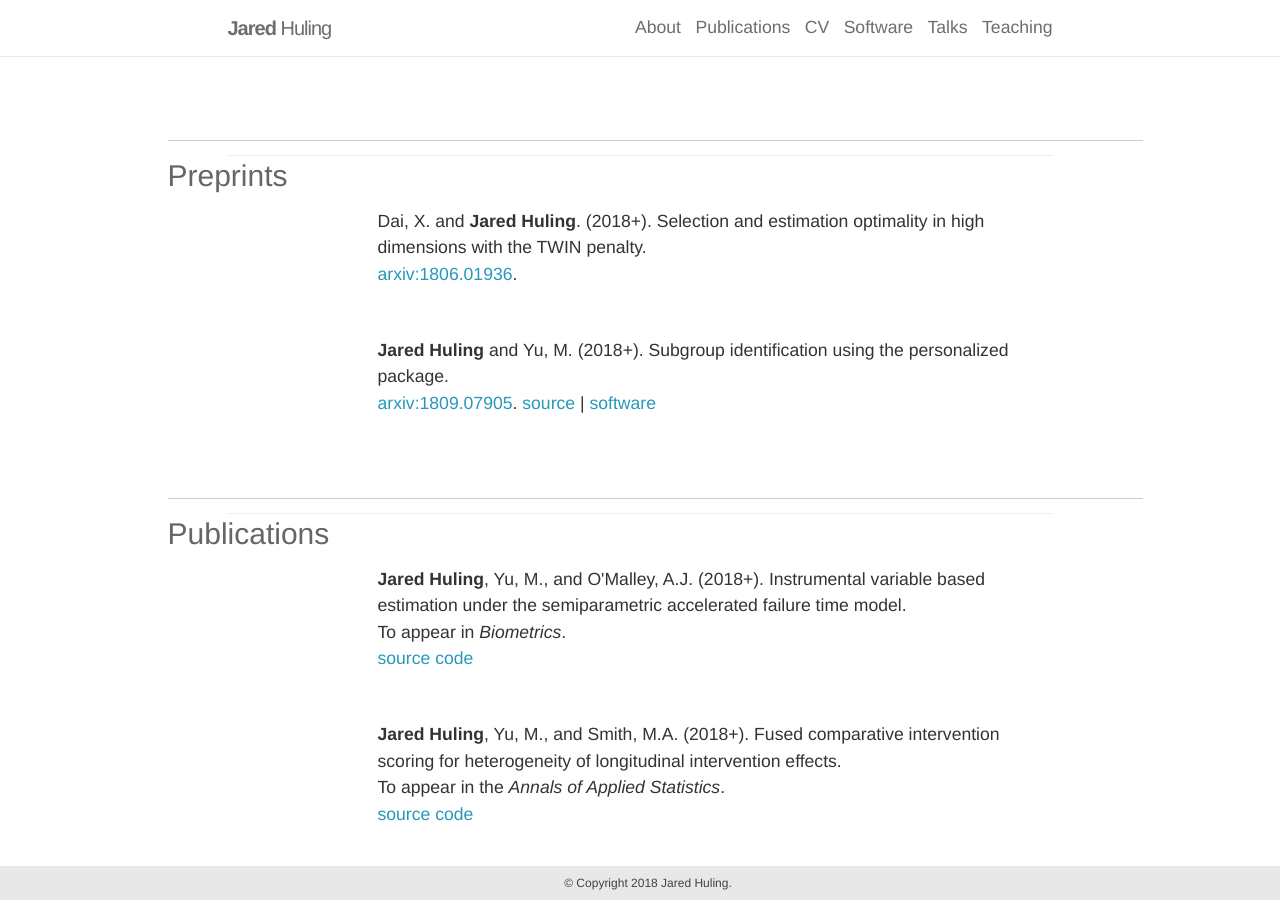
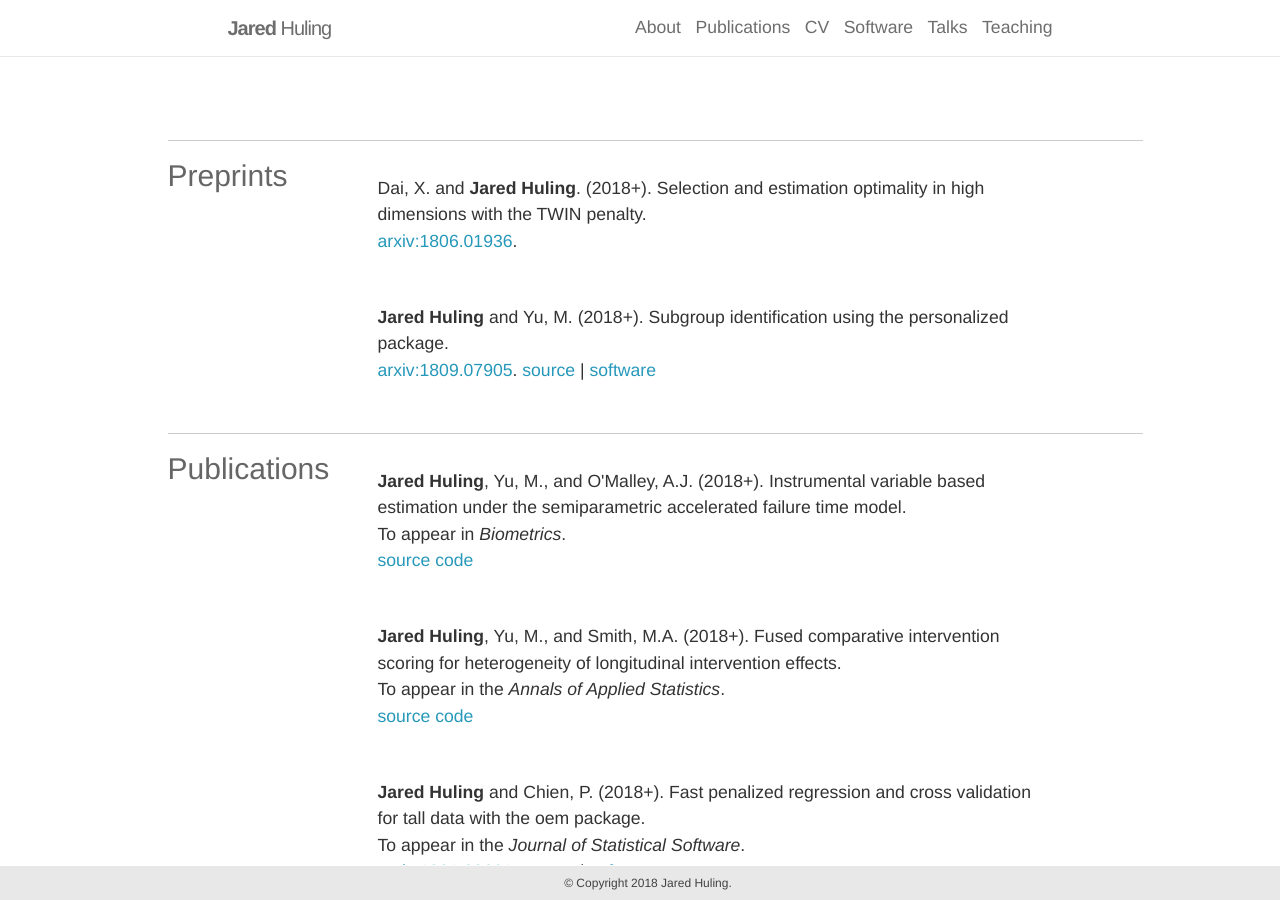
Before and after one commit to jaredhuling/jaredhuling.github.io, a Jekyll site: the page built from _pages/publications.md, in a window 1280 px wide and 900 px high. Built offline with Jekyll 4.4.1, drawn with Linux system fonts in a browser that asks for light colours; nearby versions of some CDN libraries.

Commit message:
rem doc-section

```diff
--- a/_pages/publications.md
+++ b/_pages/publications.md
@@ -7,7 +7,7 @@ years: [2018, 2017, 2016]
 <h3 class="year">Preprints</h3>
 
 
-<div class="docs-section">
+<div class="pt-3">
   <div class="container-fluid">
     <div class="row">
       <div class="twelve columns">
@@ -36,7 +36,7 @@ years: [2018, 2017, 2016]
 
 <h3 class="year">Publications</h3>
 
-<div class="docs-section">
+<div class="pt-3">
   <div class="container-fluid">
     <div class="row">
       <div class="twelve columns">
```
